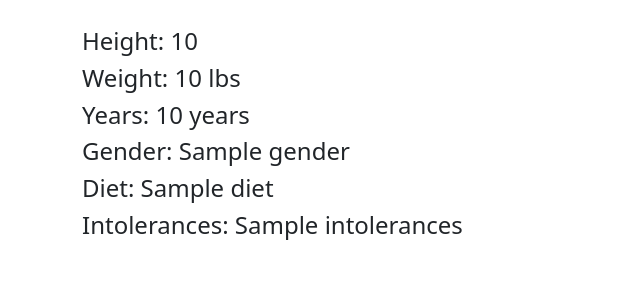
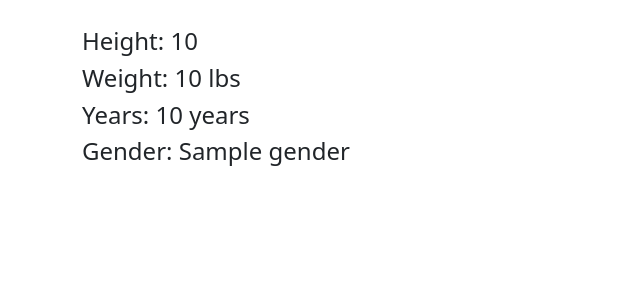
Before and after one commit to smuktevi/recipeat, a Flask app: template app/templates/index.html in a window 1280 px wide. Shown: the part 229-529 px from the top of the page, without its empty margins (0-640 px from the left). Run offline with Flask 2, Linux system fonts and the light colour scheme; the template is opened without the code that fills it: most values are stand-ins (such as "Sample title", 1, 10 or a date in 2020); some libraries are stand-ins or nearby versions.

Commit message:
got rid of diet and intolerence on home page

```diff
--- a/app/templates/index.html
+++ b/app/templates/index.html
@@ -7,6 +7,7 @@
     <h4>Weight: {{ user_obj.weight }} lbs</h4>
     <h4>Years: {{ user_obj.age }} years</h4>
     <h4>Gender: {{ user_obj.gender }}</h4>
-    <h4>Diet: {{ user_obj.diet }}</h4>
+    <!-- <h4>Diet: {{ user_obj.diet }}</h4>
     <h4>Intolerances: {{ user_obj.intolerances }}</h4>
+    -->
 {% endblock %}
```
